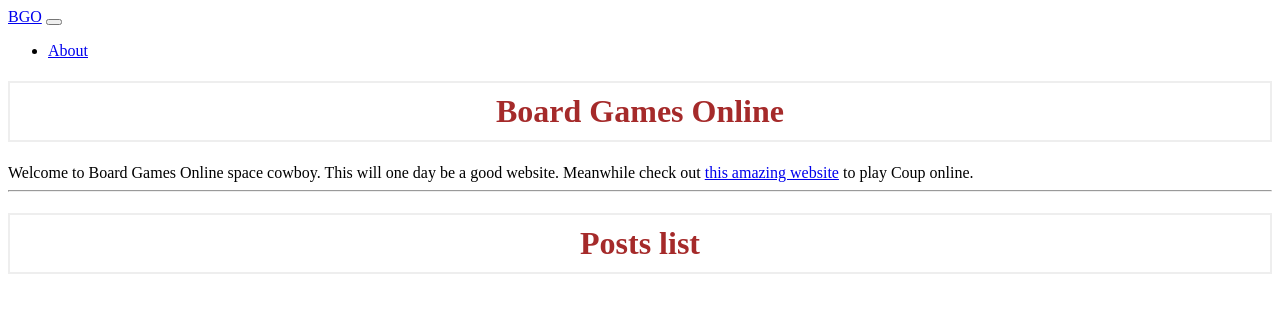
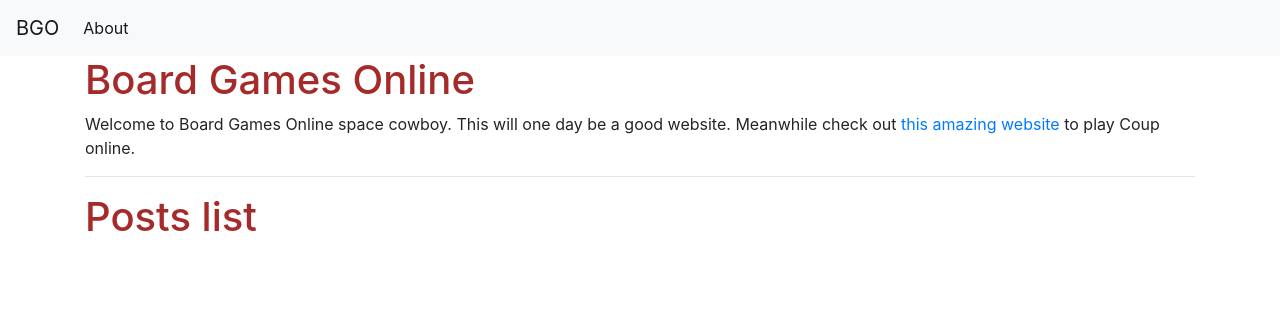
Before and after one commit to emanuelegiunta/webapp1, a Flask app: page / in a window 1280 px wide. Shown: the top 313 px of the page. Run offline with Flask 2, Linux system fonts and the light colour scheme; data that the repository does not hold is empty; some libraries are stand-ins or nearby versions.

Commit message:
Custom CSS and compatibility
* the path used to fetch static files is not anymore hardcoded in jinja
* custom CSS files are linked on top of external stylesheet

```diff
--- a/app.py
+++ b/app.py
@@ -35,7 +35,15 @@ def get_post(post_id):
     return post
 
 
+#==============================================================================
+# FLASK STUFF
+
 app = Flask(__name__)
+
+# Inject variables into Jinja Template Processor
+@app.context_processor
+def inject_settings():
+    return {'settings': settings}
 
 # by default settings.path = "/" so the line below is read as
 # `@app.route("/")`
@@ -48,8 +56,9 @@ def index():
     connection.close()
     return render_template('index_extended.html', posts=posts)
 
-
-@app.route(os.path.join(settings.path, "<post_id>"))
+# Create a family of sub-pages. Each pages is associated to an int `post_id`
+#  ie. `/test/1` `/test/2` if `settings.path` is "/test/"
+@app.route(os.path.join(settings.path, "<int:post_id>"))
 def post(post_id):
     post = get_post(post_id)
     return render_template('post.html', post=post)
--- a/settings.py
+++ b/settings.py
@@ -7,5 +7,11 @@ class settings:
         self.path = path
         self.debug = debug
 
+    def formatted_path(self):
+        ''' Not very clean thing to let Jinja have a path without leading /
+        '''
+        return self.path[1:]
+
 # Sinlge object paradigm
+# `path` should end with a "/", eg: "/test/", "/mysite/app/"
 settings = settings(path="/", debug=True)
--- a/static/css/style.css
+++ b/static/css/style.css
@@ -1,6 +1,3 @@
 h1 {
-    border: 2px #eee solid;
     color: brown;
-    text-align: center;
-    padding: 10px;
 }
--- a/templates/base.html
+++ b/templates/base.html
@@ -1,4 +1,8 @@
 <!doctype html>
+<!-- This template builds on Jinja&Flask.
+    Jinja Doc: https://jinja.palletsprojects.com/en/3.1.x/templates/
+    Flaks Doc: https://flask.palletsprojects.com/en/2.2.x/templating/
+-->
 <html lang="en">
   <head>
     <!-- Required meta tags -->
@@ -6,12 +10,20 @@
     <meta name="viewport" content="width=device-width, initial-scale=1, shrink-to-fit=no">
 
     <!-- Bootstrap CSS -->
-    <!--<link rel="stylesheet" href="https://stackpath.bootstrapcdn.com/bootstrap/4.3.1/css/bootstrap.min.css" integrity="sha384-ggOyR0iXCbMQv3Xipma34MD+dH/1fQ784/j6cY/iJTQUOhcWr7x9JvoRxT2MZw1T" crossorigin="anonymous">
-    -->
-    <link rel="stylesheet" href="{{url_for('static', filename='css/style.css') }}">
+    <link rel="stylesheet" href="https://stackpath.bootstrapcdn.com/bootstrap/4.3.1/css/bootstrap.min.css" integrity="sha384-ggOyR0iXCbMQv3Xipma34MD+dH/1fQ784/j6cY/iJTQUOhcWr7x9JvoRxT2MZw1T" crossorigin="anonymous">
+
+    <!-- Custom CSS -->
+    <!-- Note: To make this compatible with local runs with root on '/' and
+        server runs with root on '/test/' we pass settings to Jinja and use
+        the join helper -->
+    <link rel="stylesheet" href="{{url_for(
+        [settings.formatted_path(), 'static']|join,
+        filename='css/style.css') }}">
 
     <!-- Favicon -->
-    <link rel="icon" type="image/x-icon" href="/static/graphics/favicon.png">
+    <link rel="icon" type="image/x-icon" href="{{ url_for(
+        [settings.formatted_path(), 'static']|join,
+        filename='graphics/favicon.png') }}">
 
     <title>{% block title %} {% endblock %}</title>
   </head>
```
